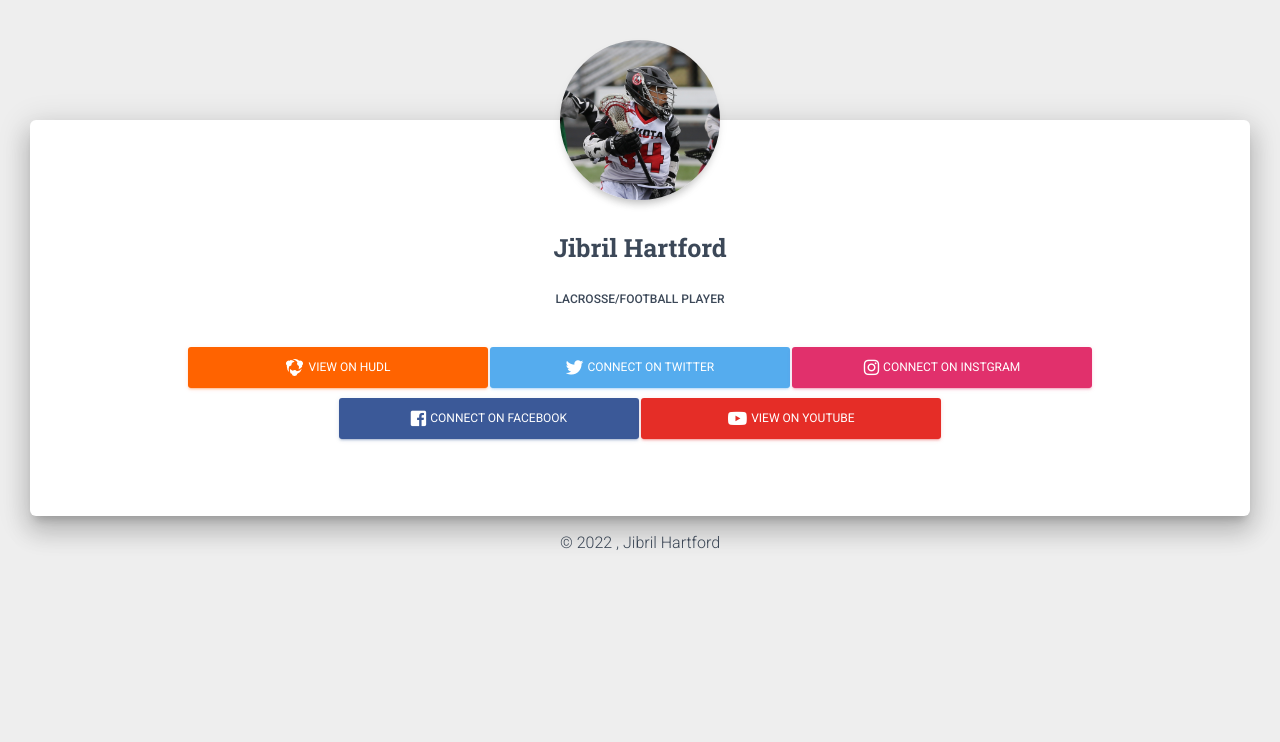
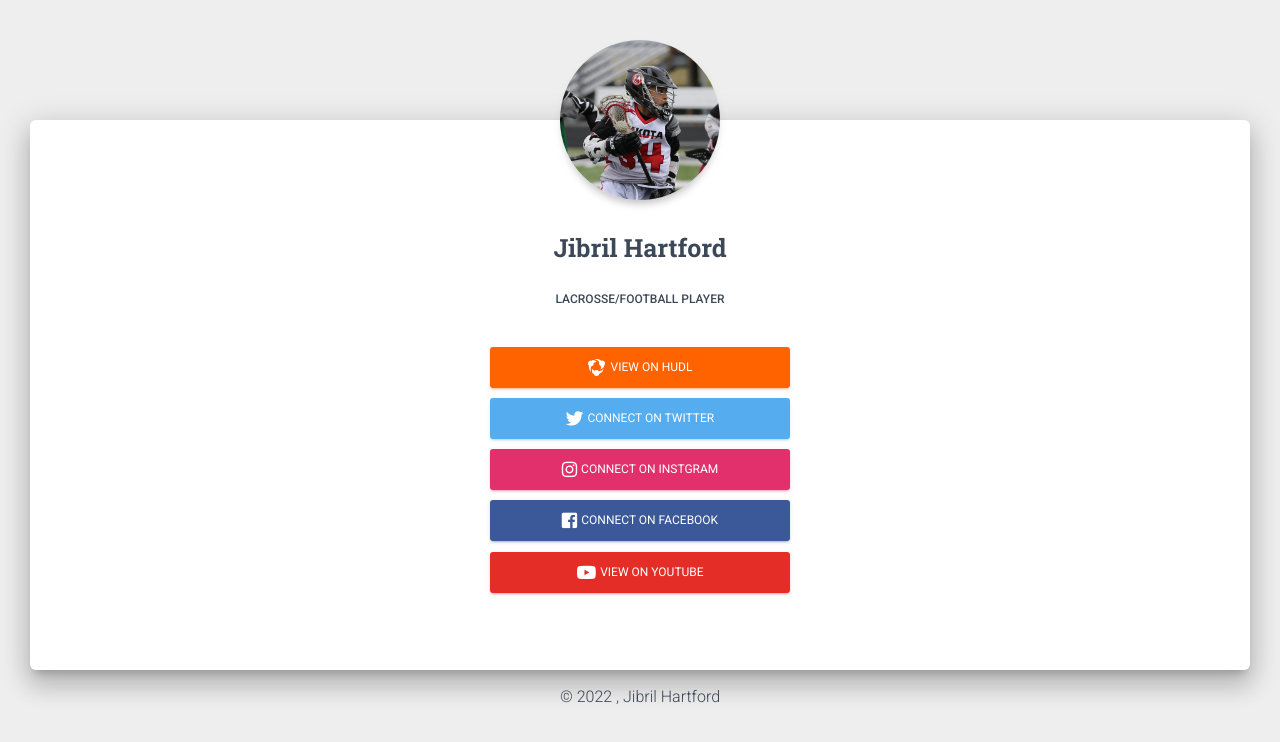
Before and after one commit to jarzion/jibrilhartford, a Next.js app: page / in a window 1280 px wide. Shown: the top 742 px of the page. Built offline with nearby package versions, Linux system fonts and the light colour scheme.

Commit message:
set up gtm tracking

```diff
--- a/package.json
+++ b/package.json
@@ -19,6 +19,7 @@
     "react-animate-on-scroll": "2.1.5",
     "react-datetime": "3.0.4",
     "react-dom": "17.0.2",
+    "react-gtm-module": "^2.0.11",
     "react-image-gallery": "1.0.9",
     "react-slick": "0.28.1",
     "react-tagsinput": "3.19.0",
--- a/pages/_app.js
+++ b/pages/_app.js
@@ -19,14 +19,20 @@
 import App from "next/app";
 import Head from "next/head";
 import Router from "next/router";
-
 import PageChange from "components/PageChange/PageChange.js";
 
 import "styles/scss/nextjs-material-kit-pro.scss?v=1.2.0";
+import "styles/css/react-demo.css";
+import "animate.css/animate.min.css";
 
-import "styles/css/react-demo.css";
+import TagManager from 'react-gtm-module'
 
-import "animate.css/animate.min.css";
+const tagManagerArgs = {
+    gtmId: 'GTM-PHWQSPC'
+}
+if (process.browser) {
+  TagManager.initialize(tagManagerArgs)
+}
 
 Router.events.on("routeChangeStart", (url) => {
   console.log(`Loading: ${url}`);
--- a/pages/index.js
+++ b/pages/index.js
@@ -51,31 +51,33 @@
           </GridContainer>
           <br />
           <GridContainer justify="center">
-            <div>
-              <Button color="hudl" style={{minWidth: '300px', maxWidth: '300px'}} onClick={() => {window.open('https://www.hudl.com/profile/9389123/jibril-hartford','_blank')}}>
+            <ul class="image-gallery-thumbnails-container">
+              <li>
+              <Button onClick={() => {dataLayer.push({'event': 'outbound_click', 'location': 'hudl'});window.open('https://www.hudl.com/profile/9389123/jibril-hartford','_blank')}} color="hudl" style={{minWidth: '300px', maxWidth: '300px'}}>
                 <img src="/img/jibril/hudl-icon.svg" type="image/svg+xml" style={{minWidth: '17px', maxWidth: '17px'}}></img>&nbsp;&nbsp;View On Hudl
               </Button>
-            </div>
-            <div>
-              <Button color="twitter" style={{minWidth: '300px'}} onClick={() => {window.open('https://twitter.com/JibrilHartford','_blank')}}>
+              </li>
+              <li>
+              <Button onClick={() => {dataLayer.push({'event': 'outbound_click', 'location': 'twitter'});window.open('https://twitter.com/JibrilHartford','_blank')}} color="twitter" style={{minWidth: '300px'}}>
                 <i className="fab fa-twitter" /> Connect on twitter
               </Button>
-            </div>
-            <div>
-              <Button color="instagram" style={{minWidth: '300px'}} onClick={() => {window.open('https://www.instagram.com/jibrilhartford','_blank')}}>
+              </li>
+              <li>
+              <Button onClick={() => {dataLayer.push({'event': 'outbound_click', 'location': 'instagram'});window.open('https://www.instagram.com/jibrilhartford','_blank')}} color="instagram" style={{minWidth: '300px'}}>
                 <i className="fab fa-instagram" /> Connect on Instgram
               </Button>
-            </div>
-            <div>
-              <Button color="facebook" style={{minWidth: '300px'}} onClick={() => {window.open('https://www.facebook.com/jibrilhartford','_blank')}}>
+              </li>
+              <li>
+              <Button onClick={() => {dataLayer.push({'event': 'outbound_click', 'location': 'facebook'});window.open('https://www.facebook.com/jibrilhartford','_blank')}} color="facebook" style={{minWidth: '300px'}}>
                 <i className="fab fa-facebook-square" /> Connect on Facebook
               </Button>
-            </div>
-            <div>
-              <Button color="youtube" style={{minWidth: '300px'}} onClick={() => {window.open('https://www.youtube.com/channel/UCOeA4NU8uPT6QwCFXspvATQ','_blank')}}>
+              </li>
+              <li>
+              <Button onClick={() => {dataLayer.push({'event': 'outbound_click', 'location': 'youtube'});window.open('https://www.youtube.com/channel/UCOeA4NU8uPT6QwCFXspvATQ','_blank')}} color="youtube" style={{minWidth: '300px'}}>
                 <i className="fab fa-youtube" /> View On Youtube
               </Button>
-            </div>
+              </li>
+              </ul>
           </GridContainer>
           <br />
           <br />
```
Also changed, not shown: 1 other file (tests, documents, lock files or other folders).
